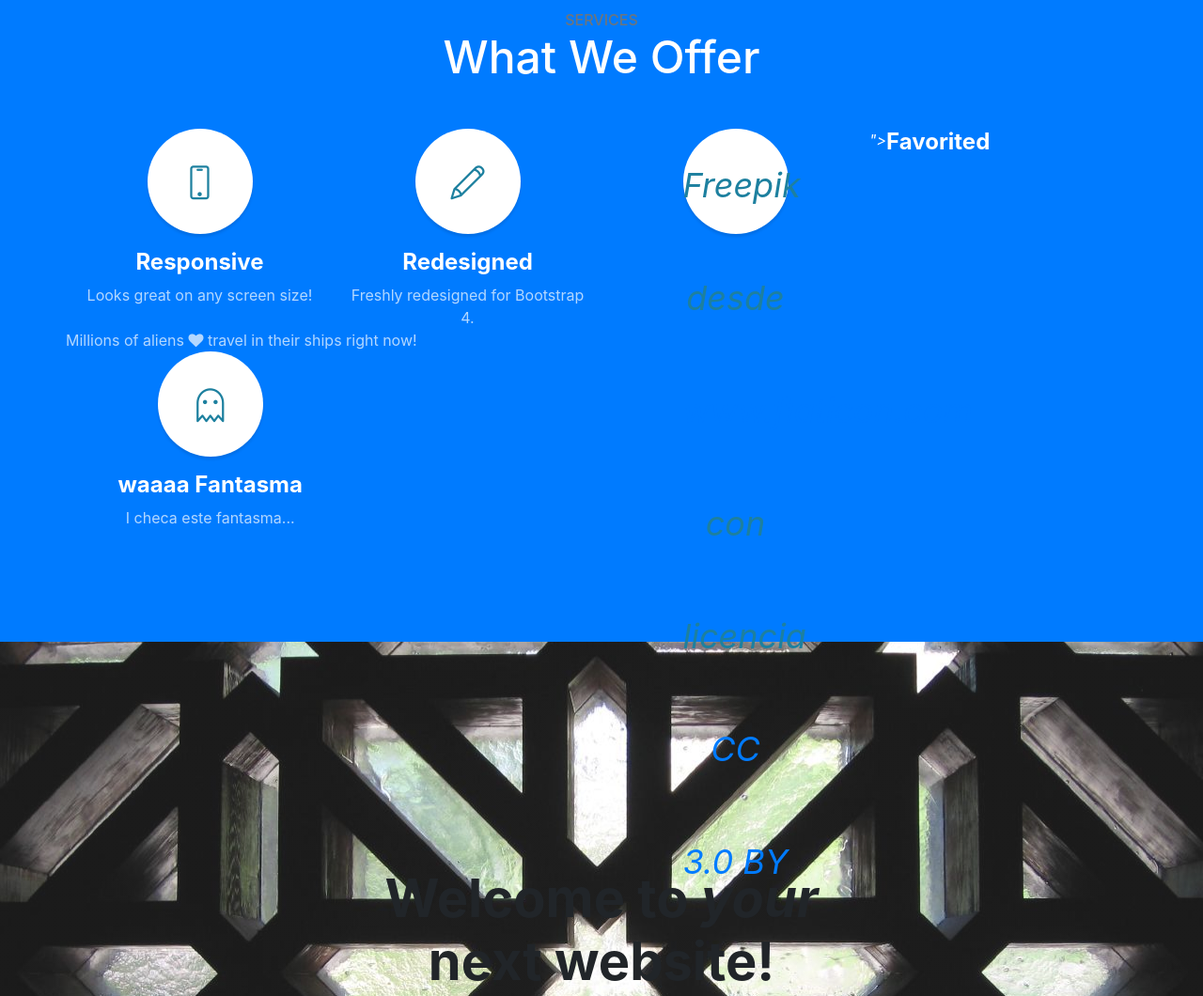
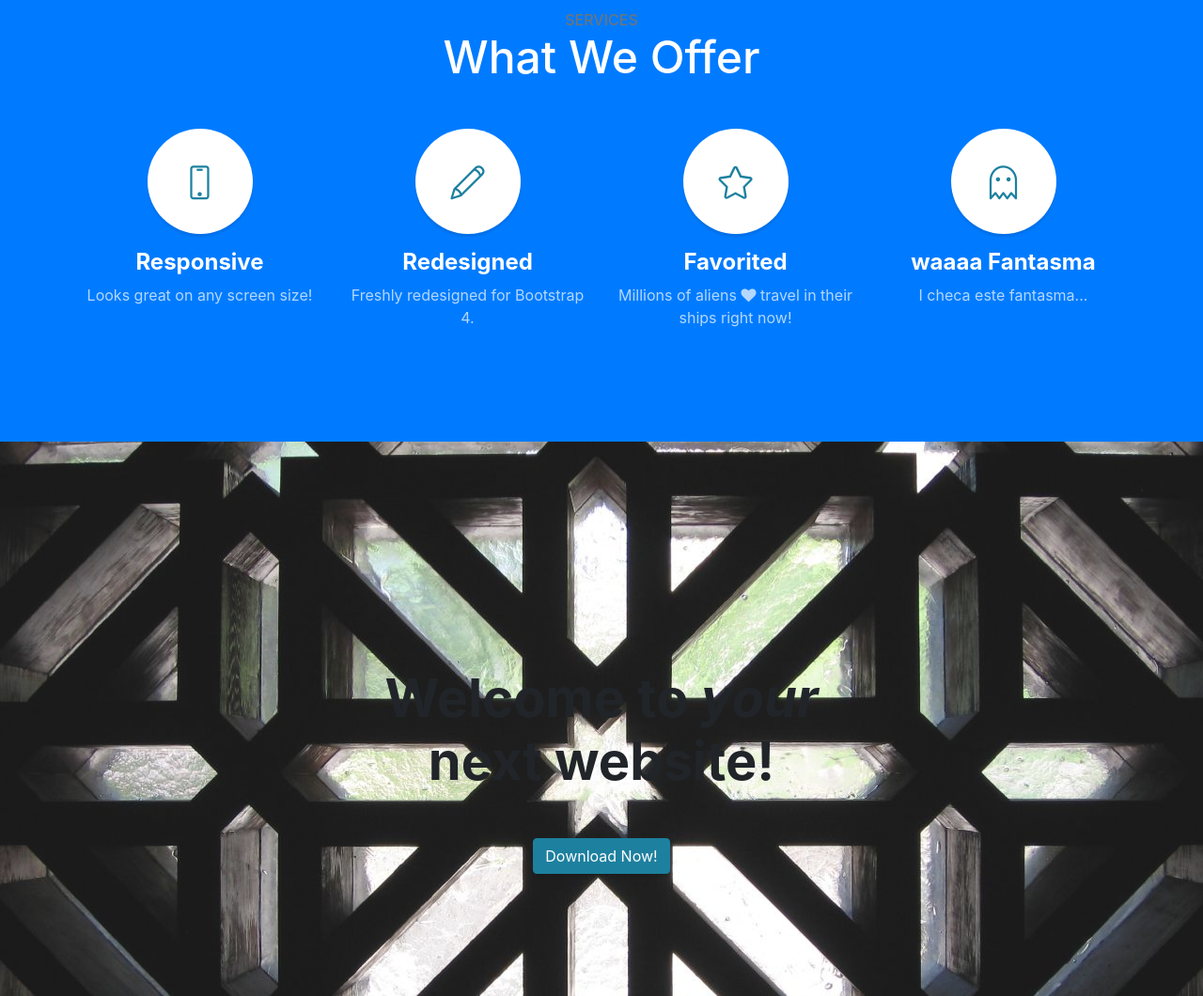
Before and after one commit to alexcomtz13/Portafolio, a website with bundled scripts: page index.html in a window 1280 px wide. Shown: the part 1340-2400 px from the top of the page at 94% size. Built offline with nearby package versions, Linux system fonts and the light colour scheme.

Commit message:
Update index.html

```diff
--- a/index.html
+++ b/index.html
@@ -105,7 +105,7 @@
           </div>
           <div class="col-lg-3 col-md-6 mb-5 mb-md-0">
             <span class="service-icon rounded-circle mx-auto mb-3">
-              <i class="<div>Iconos diseñados por <a href="http://www.freepik.com" title="Freepik">Freepik</a> desde <a href="https://www.flaticon.es/" title="Flaticon">www.flaticon.com</a> con licencia <a href="http://creativecommons.org/licenses/by/3.0/" title="Creative Commons BY 3.0" target="_blank">CC 3.0 BY</a></div>"></i>
+              <i class="icon-star"></i>
             </span>
             <h4>
               <strong>Favorited</strong>
```
